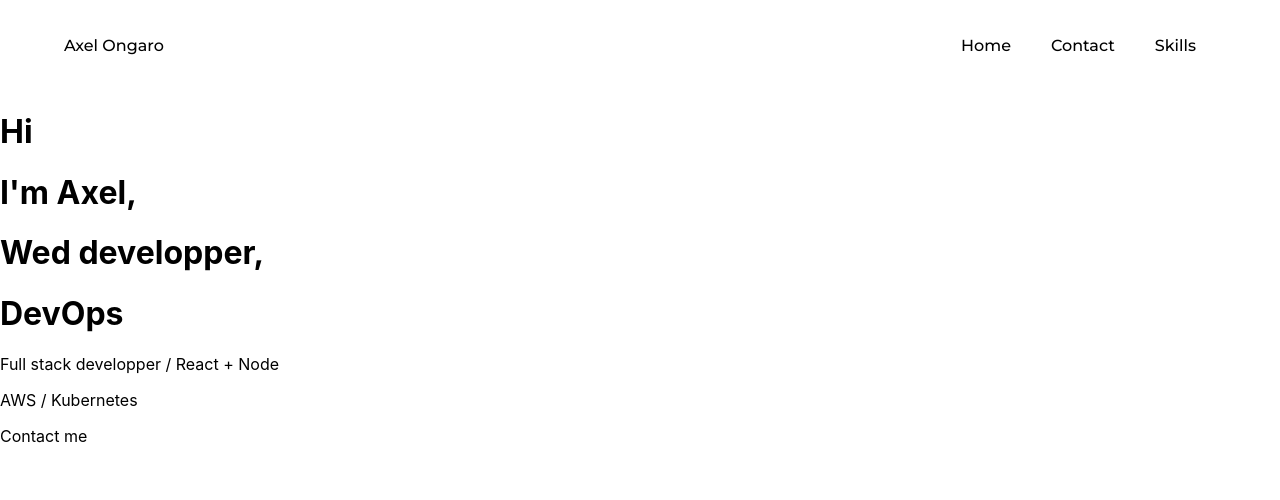
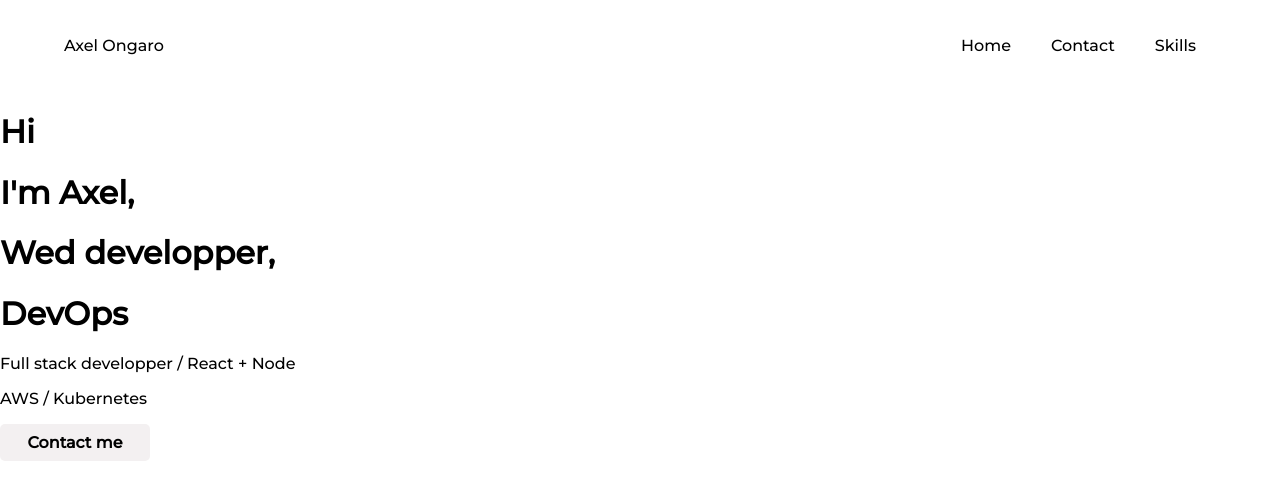
Before and after one commit to axelOngaro/portfolio-next, a Next.js app: page / in a window 1280 px wide. Shown: the top 500 px of the page. Built offline with nearby package versions, Linux system fonts and the light colour scheme.

Commit message:
Added some styling to button

```diff
--- a/components/Button.jsx
+++ b/components/Button.jsx
@@ -1,11 +1,13 @@
 import React from "react";
-import styles from "./Navbar.module.css";
+import styles from "./Button.module.css";
 
 export default function Button(props) {
   const { name, link } = props;
   return (
     <div className={styles.button}>
-      <a href={link}>{name}</a>
+      <span>
+        <a href={link}>{name}</a>
+      </span>
     </div>
   );
 }
--- a/components/Button.module.css
+++ b/components/Button.module.css
@@ -1,8 +1,30 @@
 .button {
-  padding: 9px 25px;
-  background-color: rgba(0, 136, 169, 1);
-  border: none;
-  border-radius: 50px;
+  width: 150px;
+  height: 37px;
+  background: #f3f0f1;
+  position: relative;
+  background: #f3f0f1;
+  margin-bottom: 25px;
+  border-radius: 5px;
+  text-align: center;
   cursor: pointer;
+  transition: all 0.1s ease-in-out;
+  display: flex;
+  justify-content: center;
+  align-items: center;
+}
+
+.button span {
+  font-family: "Montserrat", sans-serif;
+  font-size: 16px;
+  font-weight: bold;
+}
+
+.button:hover {
+  color: #0088a9;
+  box-shadow: 0 0 11px rgba(33, 33, 33, 0.2);
+}
+
+.button a {
   transition: all 0.3s ease 0s;
 }
--- a/styles/globals.css
+++ b/styles/globals.css
@@ -1,9 +1,11 @@
+@import url("https://fonts.googleapis.com/css2?family=Montserrat:wght@500&display=swap");
+
 html,
 body {
   padding: 0;
   margin: 0;
-  font-family: -apple-system, BlinkMacSystemFont, Segoe UI, Roboto, Oxygen,
-    Ubuntu, Cantarell, Fira Sans, Droid Sans, Helvetica Neue, sans-serif;
+  font-family: "Montserrat", -apple-system, BlinkMacSystemFont, Segoe UI, Roboto,
+    Oxygen, Ubuntu, Cantarell, Fira Sans, Droid Sans, Helvetica Neue, sans-serif;
 }
 
 a {
```
